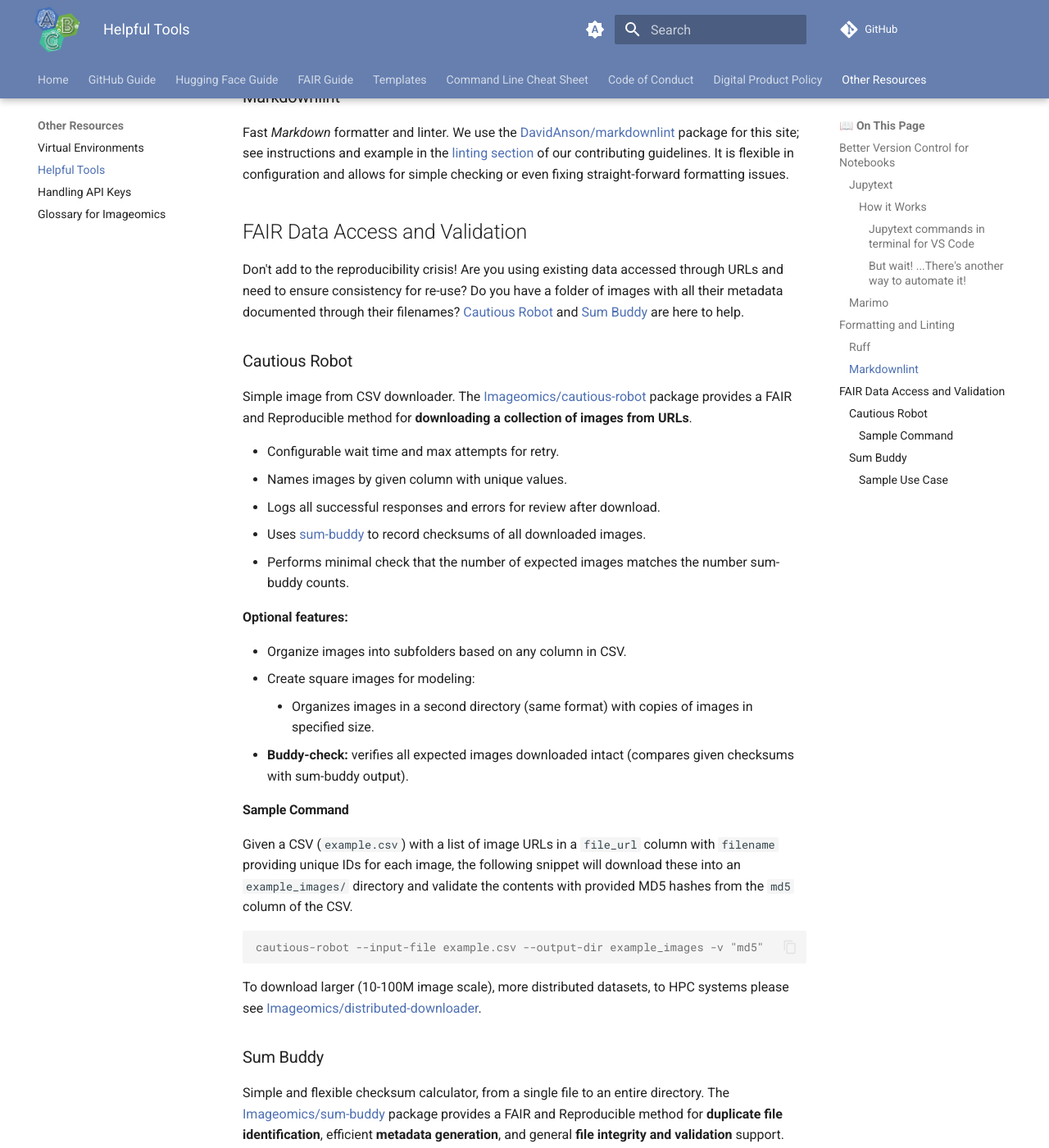
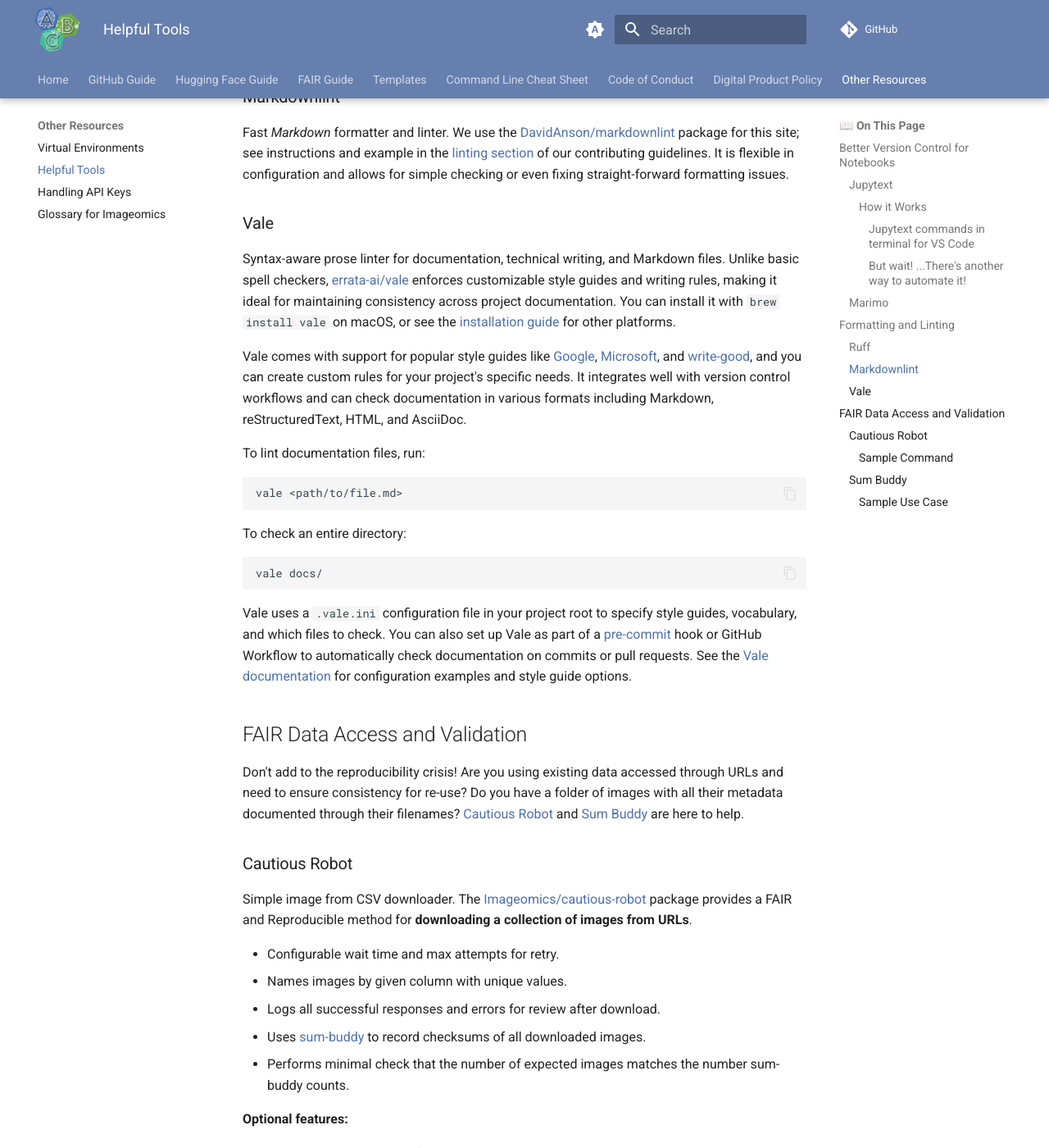
Before and after one commit to ABC-Center/ABC-guide, an MkDocs documentation site: the page built from docs/wiki-guide/Helpful-Tools-for-your-Workflow.md, in a window 1280 px wide and 1400 px high, scrolled down 1900 px. Shown: the whole window at 82% size. Built offline with MkDocs 1.6.1 and Material for MkDocs 9.7.7, drawn with Linux system fonts in a browser that asks for light colours; comment, search, counter and statistics services are not loaded.

Commit message:
docs(tools): add Vale prose linter section
Pull from Collab Guide [PR 23](https://github.com/Imageomics/Collaborative-distributed-science-guide/pull/23)

* docs(tools): add Vale prose linter section

* Update docs/wiki-guide/Helpful-Tools-for-your-Workflow.md

Co-authored-by: Copilot <175728472+Copilot@users.noreply.github.com>

* Update docs/wiki-guide/Helpful-Tools-for-your-Workflow.md

Co-authored-by: Elizabeth Campolongo <38985481+egrace479@users.noreply.github.com>

* Add hyperlinks to Vale style guides in documentation (#56)

* Initial plan

* Add hyperlinks to Vale style guides (Google, Microsoft, write-good)

Co-authored-by: gwtaylor <993736+gwtaylor@users.noreply.github.com>

---------

Co-authored-by: copilot-swe-agent[bot] <198982749+Copilot@users.noreply.github.com>
Co-authored-by: gwtaylor <993736+gwtaylor@users.noreply.github.com>

---------

Co-authored-by: Copilot <175728472+Copilot@users.noreply.github.com>
Co-authored-by: Elizabeth Campolongo <38985481+egrace479@users.noreply.github.com>
Co-authored-by: Copilot <198982749+Copilot@users.noreply.github.com>
Co-authored-by: gwtaylor <993736+gwtaylor@users.noreply.github.com>

````diff
--- a/docs/wiki-guide/Helpful-Tools-for-your-Workflow.md
+++ b/docs/wiki-guide/Helpful-Tools-for-your-Workflow.md
@@ -56,6 +56,26 @@ Ruff can also be set up as part of a pre-commit hook or GitHub Workflow. See the
 
 Fast _Markdown_ formatter and linter. We use the [DavidAnson/markdownlint](https://github.com/DavidAnson/markdownlint) package for this site; see instructions and example in the [linting section](https://github.com/Imageomics/Collaborative-distributed-science-guide/blob/main/CONTRIBUTING.md#linting) of our contributing guidelines. It is flexible in configuration and allows for simple checking or even fixing straight-forward formatting issues.
 
+### Vale
+
+Syntax-aware prose linter for documentation, technical writing, and Markdown files. Unlike basic spell checkers, [errata-ai/vale](https://github.com/errata-ai/vale) enforces customizable style guides and writing rules, making it ideal for maintaining consistency across project documentation. You can install it with `brew install vale` on macOS, or see the [installation guide](https://vale.sh/docs/vale-cli/installation/) for other platforms.
+
+Vale comes with support for popular style guides like [Google](https://github.com/errata-ai/Google), [Microsoft](https://github.com/errata-ai/Microsoft), and [write-good](https://github.com/errata-ai/write-good), and you can create custom rules for your project's specific needs. It integrates well with version control workflows and can check documentation in various formats including Markdown, reStructuredText, HTML, and AsciiDoc.
+
+To lint documentation files, run:
+
+```bash
+vale <path/to/file.md>
+```
+
+To check an entire directory:
+
+```bash
+vale docs/
+```
+
+Vale uses a `.vale.ini` configuration file in your project root to specify style guides, vocabulary, and which files to check. You can also set up Vale as part of a [pre-commit](https://pre-commit.com/) hook or GitHub Workflow to automatically check documentation on commits or pull requests. See the [Vale documentation](https://vale.sh/docs/) for configuration examples and style guide options.
+
 ## FAIR Data Access and Validation
 
 Don't add to the reproducibility crisis! Are you using existing data accessed through URLs and need to ensure consistency for re-use? Do you have a folder of images with all their metadata documented through their filenames? [Cautious Robot](#cautious-robot) and [Sum Buddy](#sum-buddy) are here to help.
````
